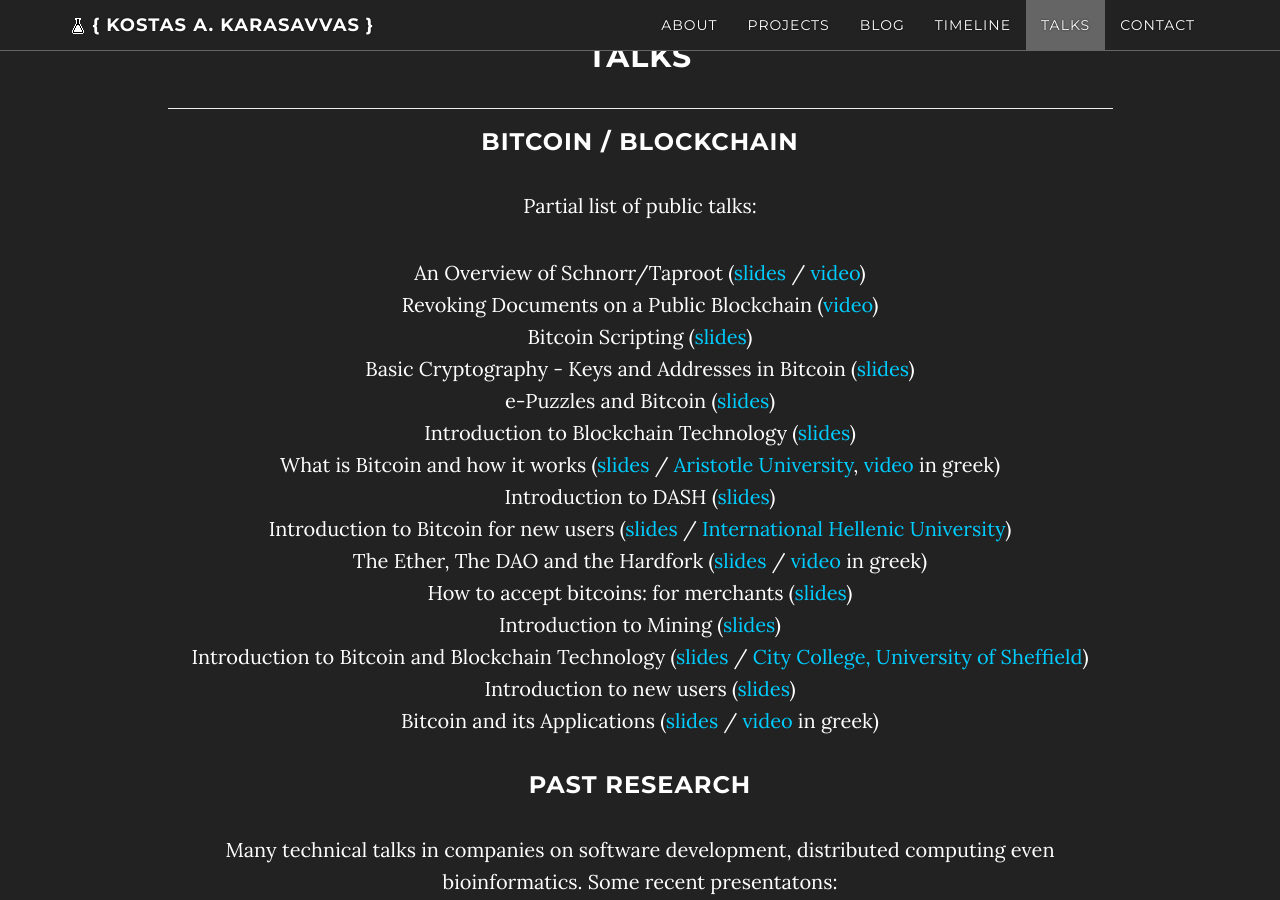
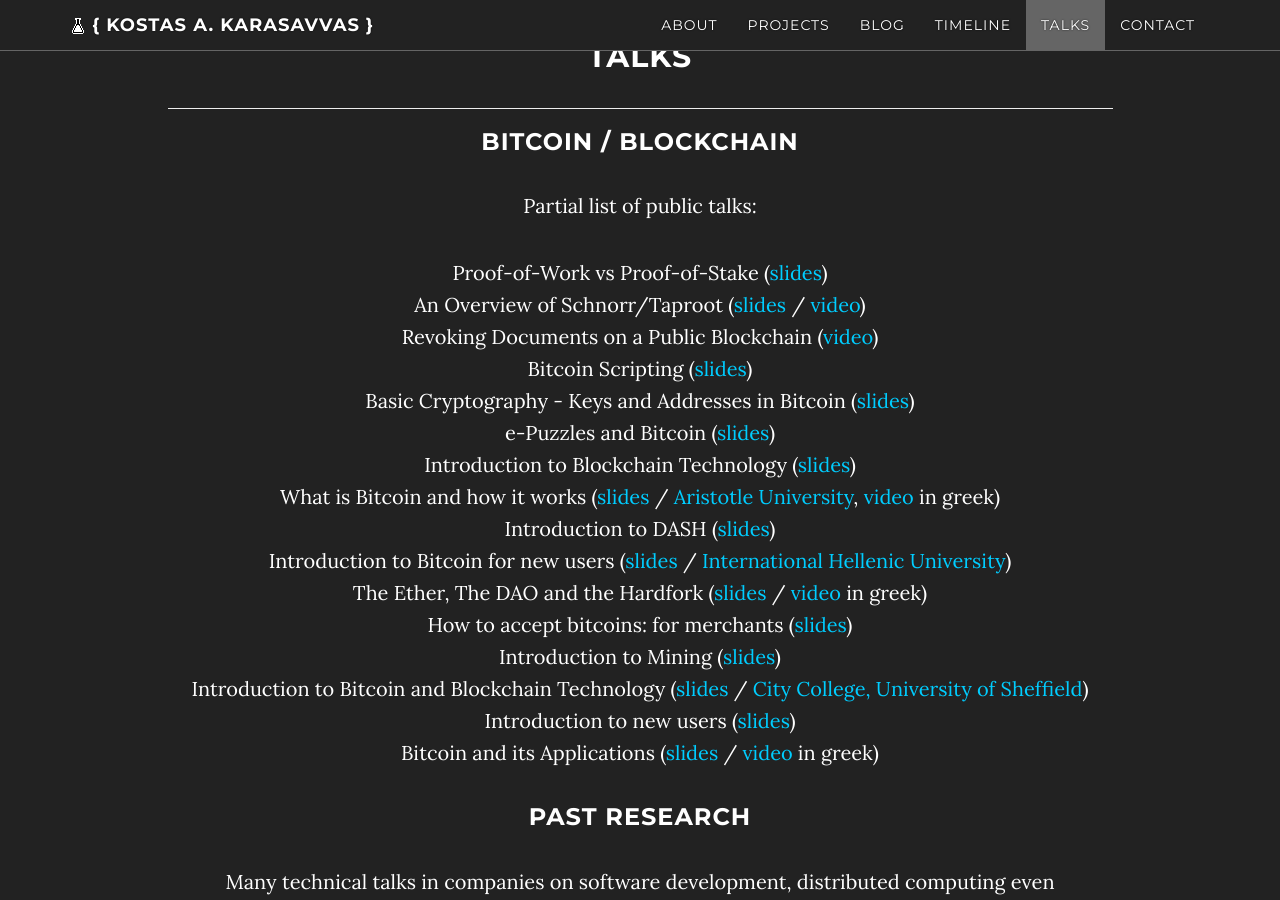
Before and after one commit to karask/karask.github.io, a Jekyll site: the page built from index.html, in a window 1280 px wide and 900 px high, scrolled down 8120 px. Built offline with Jekyll 4.4.1, drawn with Linux system fonts in a browser that asks for light colours; nearby versions of some CDN libraries.

Commit message:
updated talks with PoW vs PoS presentation

```diff
--- a/talks.html
+++ b/talks.html
@@ -11,6 +11,7 @@ title: Talks
 
 Partial list of public talks:
 
+Proof-of-Work vs Proof-of-Stake ([slides](/assets/PoW-vs-PoS.pdf))<br>
 An Overview of Schnorr/Taproot ([slides](/assets/An_overview_of_Schnorr_Taproot.pdf) / <a href="https://youtu.be/JEiYSenTZnI?t=6775" target="_blank">video</a>)<br>
 Revoking Documents on a Public Blockchain (<a href="https://www.decentralized.com/decentralized-2018-day-1-kostas-karasavvas-university-of-nicosia/" target="_blank">video</a>)<br>
 Bitcoin Scripting ([slides](/assets/IntroductionToBitcoinScripting.pdf))<br>
```
Also changed, not shown: 1 other file.
